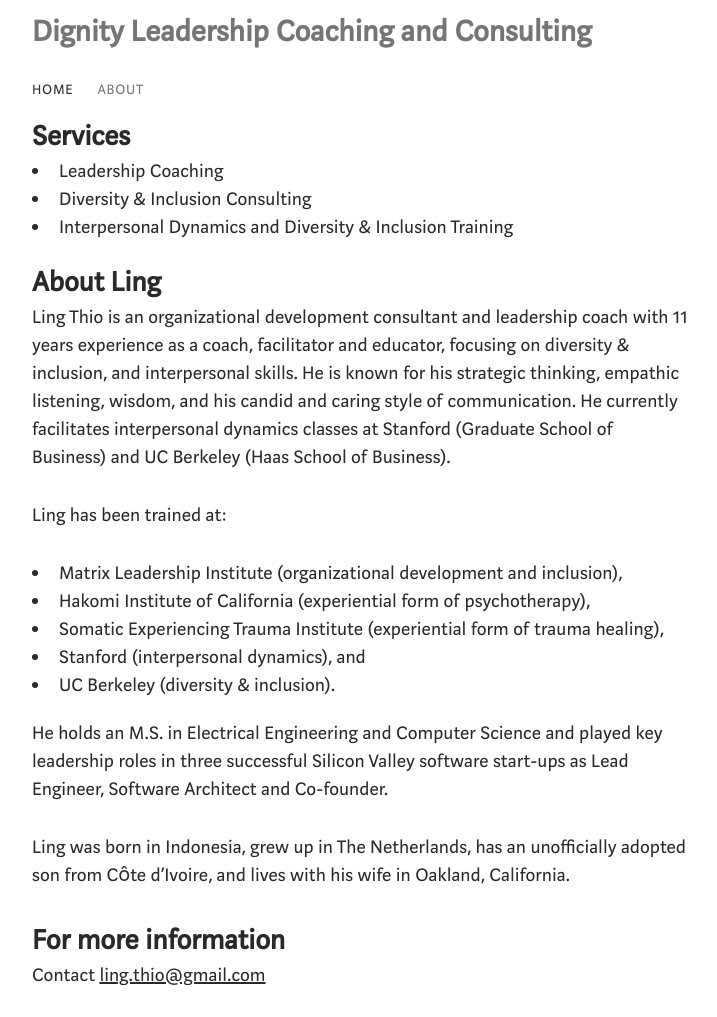
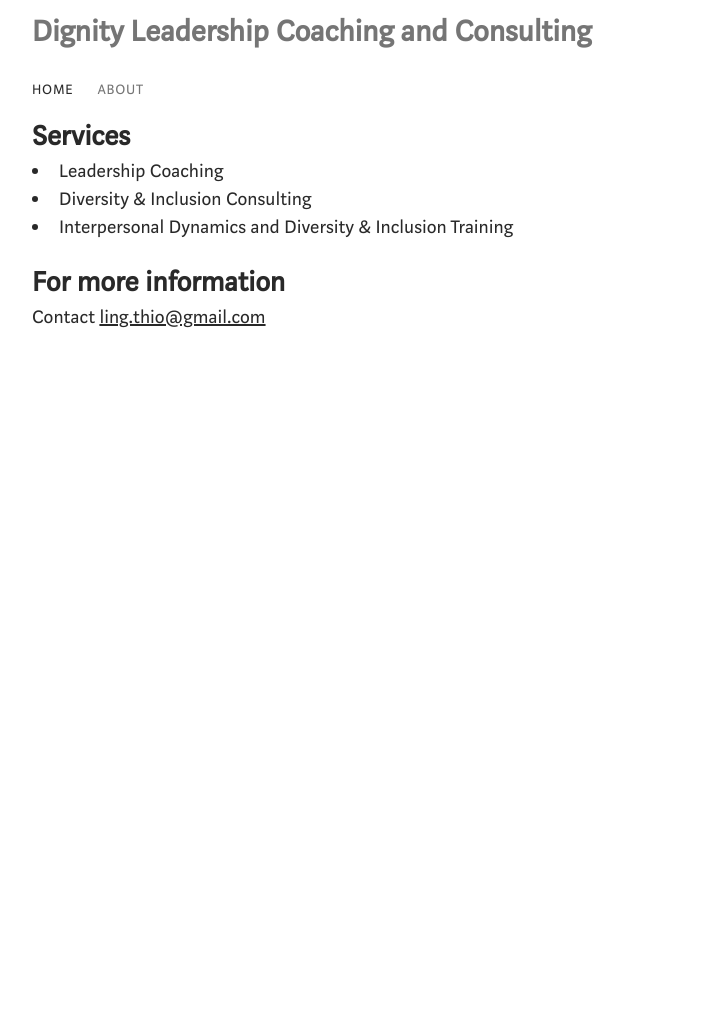
Before and after one commit to lingthio/dignitycoaching.com, a Jekyll site: the page built from docs/index.md, in a window 1280 px wide. Shown: the whole page, without its empty margins (92-809 px from the left). Built offline with Jekyll 4.4.1, drawn with Linux system fonts in a browser that asks for light colours; our own code applies the rules of GitHub Pages for plain Markdown files.

Commit message:
Update index.md

```diff
--- a/docs/index.md
+++ b/docs/index.md
@@ -3,19 +3,3 @@
 * Leadership Coaching
 * Diversity & Inclusion Consulting
 * Interpersonal Dynamics and Diversity & Inclusion Training
-
-## About Ling
-
-Ling Thio is an organizational development consultant and leadership coach with 11 years experience as a coach, facilitator and educator, focusing on diversity & inclusion, and interpersonal skills. He is known for his strategic thinking, empathic listening, wisdom, and his candid and caring style of communication. He currently facilitates interpersonal dynamics classes at Stanford (Graduate School of Business) and UC Berkeley (Haas School of Business).
-
-Ling has been trained at:
-
-* Matrix Leadership Institute (organizational development and inclusion),
-* Hakomi Institute of California (experiential form of psychotherapy),
-* Somatic Experiencing Trauma Institute (experiential form of trauma healing),
-* Stanford (interpersonal dynamics), and
-* UC Berkeley (diversity & inclusion).
-
-He holds an M.S. in Electrical Engineering and Computer Science and played key leadership roles in three successful Silicon Valley software start-ups as Lead Engineer, Software Architect and Co-founder.
-
-Ling was born in Indonesia, grew up in The Netherlands, has an unofficially adopted son from Côte d’Ivoire, and lives with his wife in Oakland, California.
```
